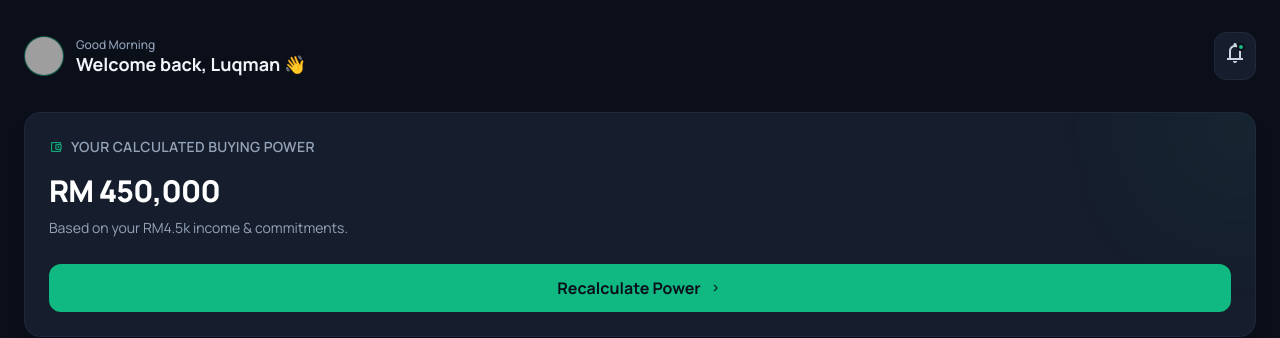
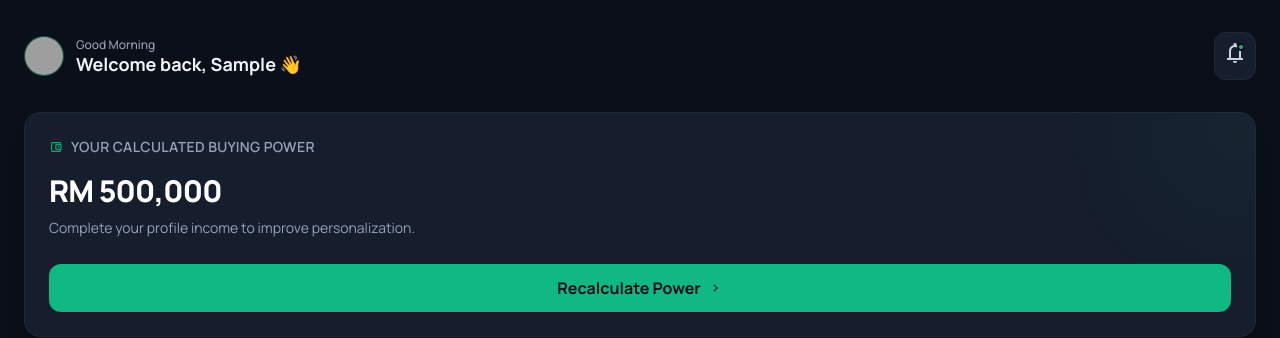
Before and after one commit to SitiFatimah0403/SmartRumah, a React (Vite) app in the folder frontend/: page / in a window 1280 px wide. Shown: the top 338 px of the page. Built offline with nearby package versions, Linux system fonts and the light colour scheme; no server answers; sample sign-in values are in the browser's storage; grey boxes are pictures that could not be loaded; the HTML template or start-up script is replaced by a standard one.

Commit message:
Refactor HomeDashboard and HousingScheme components to integrate user profile fetching and recommendations

```diff
--- a/frontend/src/components/homepage/HomePage.tsx
+++ b/frontend/src/components/homepage/HomePage.tsx
@@ -1,12 +1,6 @@
 import React, { useState, useEffect } from "react";
 import { useNavigate } from "react-router-dom";
-import AllProperty from "./AllProperty";
-import HousingScheme from "./HousingScheme";
-import PropertyDetail from "./PropertyDetail";
-import ProfilePage from "../profile/ProfilePage";
-import ProfileEdit from "../profile/ProfileEdit";
-import SearchPage from "../search/SearchPage";
-import SavedPage from "../saved/SavedPage";
+import { buildRecommendationUser, getAuthenticatedProfile, getDisplayName } from "./userPayload";
 
 export type Property = {
   Property_ID: string;
@@ -24,44 +18,26 @@ export default function HomeDashboard() {
   const navigate = useNavigate();
   const [selectedCategory, setSelectedCategory] = useState("all");
   const [properties, setProperties] = useState<any[]>([]);
+  const [profile, setProfile] = useState<any>(null);
 
   useEffect(() => {
     async function fetchData() {
       try {
-      // ni hardcoded dullu sbb firestore belum siap, nanti kena adjust ikut data user sebenar
-      const user = {
-      personalInfo: {
-        age: 25,
-      },
-      employmentDetails: {
-        workplaceLat: 3.1319,
-        workplaceLng: 101.6841,
-      },
-      propertyPreferences: {
-        preferredState: "Kuala Lumpur",
-        maxBudget: 500000,
-      },
-      eligibility: {
-        householdIncome: 5000,
-        firstTimeHomebuyer: true,
-      },
-    };
+        const profileData = await getAuthenticatedProfile();
+        setProfile(profileData);
 
-      //const user = firestoreUserData -> ni time firestore dh siap
+        const userPayload = buildRecommendationUser(profileData);
 
         const res = await fetch("http://localhost:5000/recommendations", {
           method: "POST",
           headers: {
             "Content-Type": "application/json",
           },
-        body: JSON.stringify(user),
+          body: JSON.stringify(userPayload),
         });
 
         const data = await res.json();
-      console.log("DATA:", data);
-
-      setProperties(data);
-
+        setProperties(Array.isArray(data) ? data : []);
       } catch (err) {
         console.error(err);
       }
@@ -81,9 +57,11 @@ export default function HomeDashboard() {
     (p) => p.propertyType === "regular"
   );
 
-  const schemeProperties = properties.filter(
-    (p) => p.propertyType === "scheme"
+  const income = Number(profile?.eligibility?.householdIncome ?? 0);
+  const buyingPower = Number(
+    profile?.propertyPreferences?.maxBudget ?? (income > 0 ? income * 90 : 500000)
   );
+  const displayName = getDisplayName(profile);
 
   return (
 
@@ -102,7 +80,7 @@ export default function HomeDashboard() {
             <div>
               <p className="text-slate-400 text-xs font-medium">Good Morning</p>
               <h2 className="text-slate-100 text-lg font-bold leading-tight">
-                Welcome back, Luqman 👋
+                Welcome back, {displayName} 👋
               </h2>
             </div>
           </div>
@@ -133,12 +111,14 @@ export default function HomeDashboard() {
 
                 <div className="flex items-baseline gap-2 mb-2">
                   <span className="text-3xl font-extrabold text-white tracking-tight">
-                    RM 450,000
+                    RM {buyingPower.toLocaleString()}
                   </span>
                 </div>
 
                 <p className="text-slate-400 text-sm leading-relaxed mb-6">
-                  Based on your RM4.5k income &amp; commitments.
+                  {income > 0
+                    ? `Based on your RM${income.toLocaleString()} household income.`
+                    : "Complete your profile income to improve personalization."}
                 </p>
 
                 <button className="w-full py-3 px-4 bg-primary hover:bg-primary/90 text-background-dark font-bold rounded-xl transition-all flex items-center justify-center gap-2">
--- a/frontend/src/components/homepage/HousingScheme.tsx
+++ b/frontend/src/components/homepage/HousingScheme.tsx
@@ -1,10 +1,12 @@
 import { useState, useEffect } from "react";
 import { useNavigate } from "react-router-dom";
+import { buildRecommendationUser, getAuthenticatedProfile, getDisplayName } from "./userPayload";
 
 export default function HousingScheme() {
   const navigate = useNavigate();
   const [selectedScheme, setSelectedScheme] = useState("all");
   const [favorites, setFavorites] = useState<number[]>([]);
+  const [profile, setProfile] = useState<any>(null);
 
   const schemes = [
     { id: "all", label: "All Schemes" },
@@ -52,39 +54,21 @@ export default function HousingScheme() {
   useEffect(() => {
     async function fetchData() {
       try {
-      //nanti ni ubah
-      const user = {
-      personalInfo: {
-        age: 25,
-      },
-      employmentDetails: {
-        workplaceLat: 3.1319,
-        workplaceLng: 101.6841,
-      },
-      propertyPreferences: {
-        preferredState: "Kuala Lumpur",
-        maxBudget: 500000,
-      },
-      eligibility: {
-        householdIncome: 5000,
-        firstTimeHomebuyer: true,
-      },
-    };
+        const profileData = await getAuthenticatedProfile();
+        setProfile(profileData);
+
+        const userPayload = buildRecommendationUser(profileData);
 
         const res = await fetch("http://localhost:5000/housing-schemes/eligible", {
           method: "POST",
           headers: {
             "Content-Type": "application/json",
           },
-      body: JSON.stringify(user),
+          body: JSON.stringify(userPayload),
         });
 
         const data = await res.json();
-
-
-      console.log("API RESPONSE:", data);
-      setProperties(data.matchingProjects);
-
+        setProperties(Array.isArray(data?.matchingProjects) ? data.matchingProjects : []);
       } catch (err) {
         console.error(err);
       }
@@ -92,6 +76,12 @@ export default function HousingScheme() {
 
     fetchData();
   }, []);
+
+  const income = Number(profile?.eligibility?.householdIncome ?? 0);
+  const buyingPower = Number(
+    profile?.propertyPreferences?.maxBudget ?? (income > 0 ? income * 90 : 500000)
+  );
+  const displayName = getDisplayName(profile);
 
   return (
     <div className="dark">
@@ -108,7 +98,7 @@ export default function HousingScheme() {
             <div>
               <p className="text-slate-400 text-xs font-medium">Good Morning</p>
               <h2 className="text-slate-100 text-lg font-bold leading-tight">
-                Welcome back, Luqman 👋
+                Welcome back, {displayName} 👋
               </h2>
             </div>
           </div>
@@ -138,12 +128,14 @@ export default function HousingScheme() {
 
                 <div className="flex items-baseline gap-2 mb-2">
                   <span className="text-3xl font-extrabold text-white tracking-tight">
-                    RM 450,000
+                    RM {buyingPower.toLocaleString()}
                   </span>
                 </div>
 
                 <p className="text-slate-400 text-sm leading-relaxed mb-6">
-                  Based on your RM4.5k income & commitments.
+                  {income > 0
+                    ? `Based on your RM${income.toLocaleString()} household income.`
+                    : "Complete your profile income to improve personalization."}
                 </p>
 
                 <button className="w-full py-3 px-4 bg-primary hover:bg-primary/90 text-background-dark font-bold rounded-xl transition-all flex items-center justify-center gap-2">
--- /dev/null
+++ b/frontend/src/components/homepage/userPayload.ts
@@ -0,0 +1,75 @@
+import { auth } from "../../firebase";
+
+export async function getAuthenticatedProfile() {
+  let token = localStorage.getItem("token");
+
+  if (!token && auth.currentUser) {
+    token = await auth.currentUser.getIdToken();
+    localStorage.setItem("token", token);
+  }
+
+  if (!token) {
+    return null;
+  }
+
+  let res = await fetch("http://localhost:5000/users/me", {
+    method: "GET",
+    headers: {
+      Authorization: `Bearer ${token}`,
+    },
+  });
+
+  if (res.status === 401 && auth.currentUser) {
+    const refreshedToken = await auth.currentUser.getIdToken(true);
+    localStorage.setItem("token", refreshedToken);
+
+    res = await fetch("http://localhost:5000/users/me", {
+      method: "GET",
+      headers: {
+        Authorization: `Bearer ${refreshedToken}`,
+      },
+    });
+  }
+
+  if (!res.ok) {
+    return null;
+  }
+
+  const data = await res.json();
+  return data?.profile ?? null;
+}
+
+export function buildRecommendationUser(profile: any) {
+  const income = Number(profile?.eligibility?.householdIncome ?? 0);
+
+  return {
+    personalInfo: {
+      age: Number(profile?.personalInfo?.age ?? 25),
+    },
+    employmentDetails: {
+      workplaceLocation: profile?.employmentDetails?.workplaceLocation ?? "",
+      workplaceLat: Number(profile?.employmentDetails?.workplaceLat ?? 3.1319),
+      workplaceLng: Number(profile?.employmentDetails?.workplaceLng ?? 101.6841),
+    },
+    propertyPreferences: {
+      preferredState: profile?.propertyPreferences?.preferredState ?? "Kuala Lumpur",
+      maxBudget: Number(profile?.propertyPreferences?.maxBudget ?? (income > 0 ? income * 90 : 500000)),
+      commuteRange: profile?.propertyPreferences?.commuteRange ?? "10km",
+      priorities: Array.isArray(profile?.propertyPreferences?.priorities)
+        ? profile.propertyPreferences.priorities
+        : ["Affordable Price", "Public Transport"],
+    },
+    eligibility: {
+      householdIncome: income || 5000,
+      householdSize: profile?.eligibility?.householdSize ?? "3",
+      firstTimeHomebuyer: Boolean(
+        profile?.eligibility?.firstTimeHomebuyer ?? profile?.eligibility?.isFirstTimeBuyer ?? true
+      ),
+    },
+  };
+}
+
+export function getDisplayName(profile: any) {
+  const fullName = profile?.personalInfo?.fullName || auth.currentUser?.displayName || "User";
+  return String(fullName).split(" ")[0] || "User";
+}
```
Lines whose indentation alone changed are shown as unchanged.
